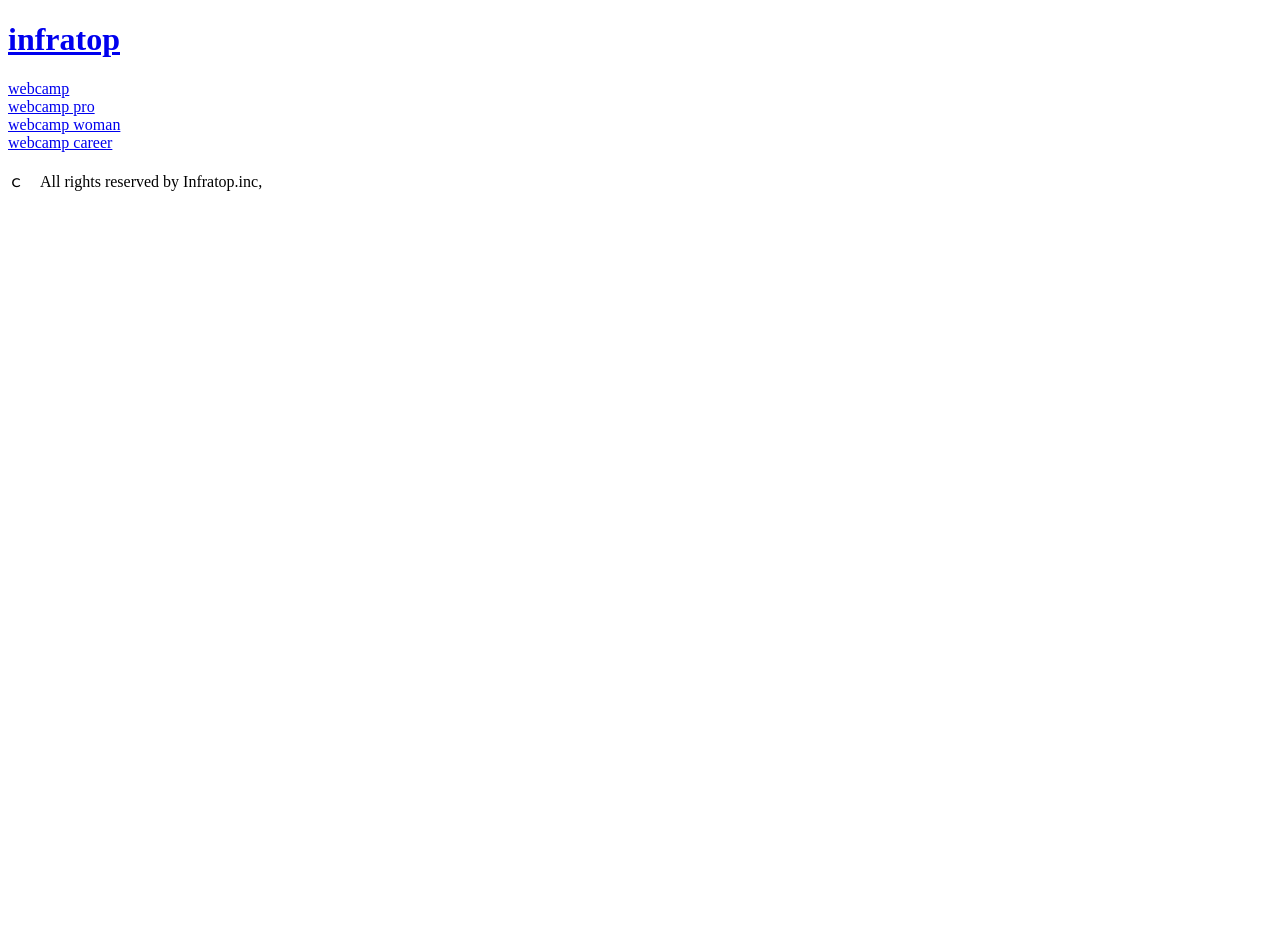
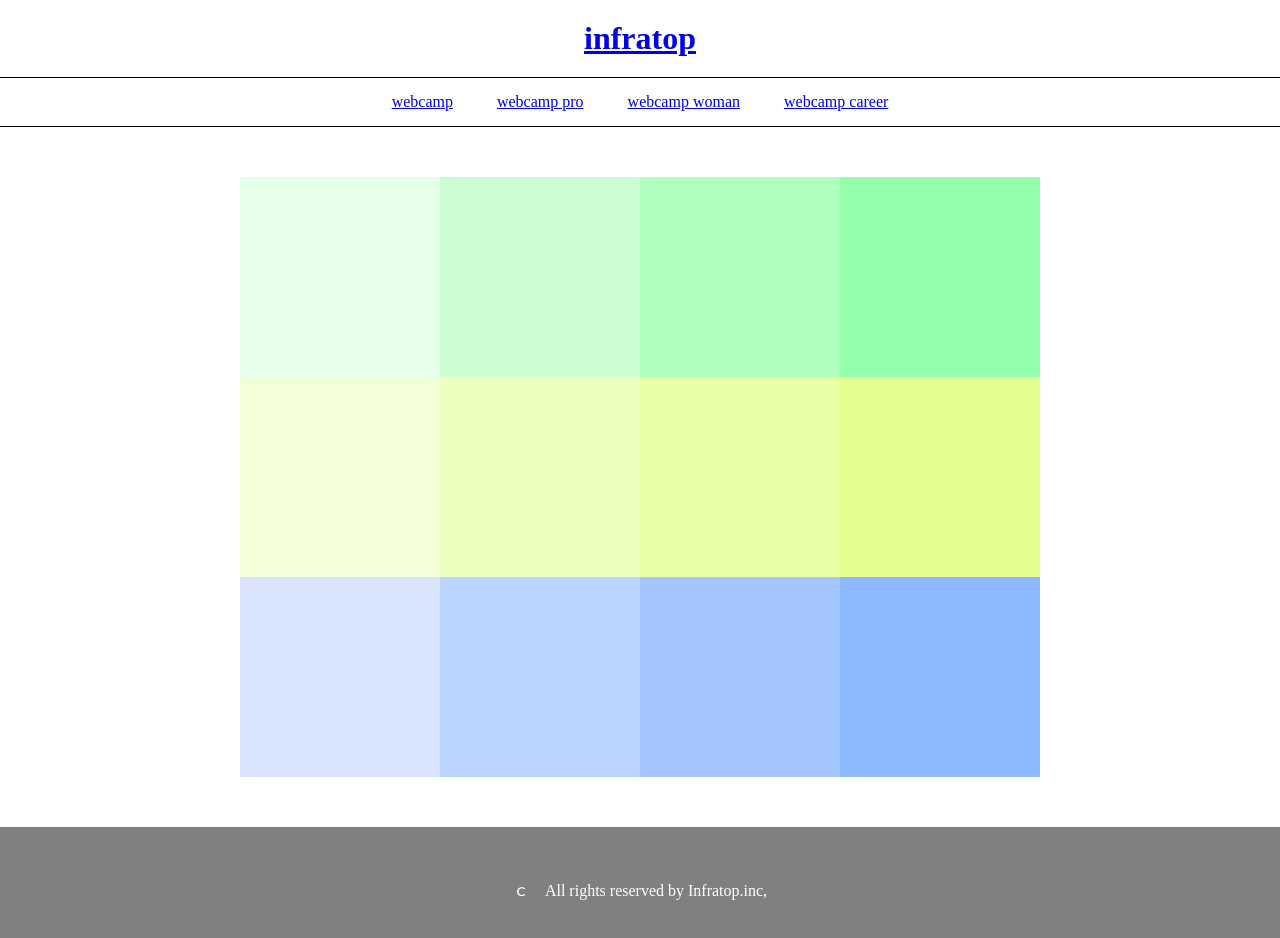
Before and after one commit to umi-yana/01.html-css, a plain HTML site: page 1-5_index.html in a window 1280 px wide. Before the commit the page ends 800 px from the top, so only its background shows below. Drawn offline with Linux system fonts and the light colour scheme.

Commit message:
[finish]1-5

```diff
--- a/1-5_index.html
+++ b/1-5_index.html
@@ -32,21 +32,21 @@
 
   <div class="main">
     <div class="box1"></div>
-    <div class="box1"></div>
-    <div class="box1"></div>
-    <div class="box1"></div>
-    <div class="box1"></div>
-    <div class="box1"></div>
-    <div class="box1"></div>
-    <div class="box1"></div>
-    <div class="box1"></div>
-    <div class="box1"></div>
-    <div class="box1"></div>
-    <div class="box1"></div>
+    <div class="box2"></div>
+    <div class="box3"></div>
+    <div class="box4"></div>
+    <div class="box5"></div>
+    <div class="box6"></div>
+    <div class="box7"></div>
+    <div class="box8"></div>
+    <div class="box9"></div>
+    <div class="box10"></div>
+    <div class="box11"></div>
+    <div class="box12"></div>
   </div>
 
   <footer>
-    <div class="foter-log">
+    <div class="footer-log">
       ｃ　All rights reserved by  Infratop.inc,
     </div>
   </footer>
--- a/1-5_style.css
+++ b/1-5_style.css
@@ -1,4 +1,117 @@
 *{
+  margin: 0;
   padding: 0;
+  box-sizing: border-box;
+}
 
+.infratop{
+  padding: 20px 0;
+  width: 100%;
+  text-align: center;
 }
+
+.list{
+  text-align: center;
+  padding: 15px 0;
+  width: 100%;
+  border-bottom: 1px solid black;
+  border-top: 1px solid black;
+}
+
+
+.list-item{
+  list-style: none;
+  display: inline-block;
+  margin: 0 20px;
+}
+
+.main{
+  width: 800px;
+  margin: 50px auto;
+  display: flex;
+  flex-wrap: wrap;
+}
+
+.box1{
+  height: 200px;
+  width: 200px;
+  background-color: #e6ffe9;
+}
+
+.box2{
+  height: 200px;
+  width: 200px;
+  background-color: #cbffd3;
+}
+
+.box3{
+  height: 200px;
+  width: 200px;
+  background-color: #aeffbd;
+}
+
+.box4{
+  height: 200px;
+  width: 200px;
+  background-color: #93ffab;
+}
+
+.box5{
+  height: 200px;
+  width: 200px;
+  background-color:  #f3ffd8;
+}
+
+.box6{
+  height: 200px;
+  width: 200px;
+  background-color: #edffbe;
+}
+
+.box7{
+  height: 200px;
+  width: 200px;
+  background-color: #e9ffa5;
+}
+
+.box8{
+  height: 200px;
+  width: 200px;
+  background-color: #e4ff8d;
+}
+
+.box9{
+  height: 200px;
+  width: 200px;
+  background-color:#d9e5ff;
+}
+
+.box10{
+  height: 200px;
+  width: 200px;
+  background-color: #bad3ff;
+}
+
+.box11{
+  height: 200px;
+  width: 200px;
+  background-color: #a4c6ff;
+}
+
+.box12{
+  height: 200px;
+  width: 200px;
+  background-color: #8eb8ff;
+}
+
+
+
+/* footer */
+footer{
+  height: 120px;
+  width: 100%;
+  text-align: center;
+  background-color: grey;
+  color: white;
+  padding: 50px 0;
+}
```
